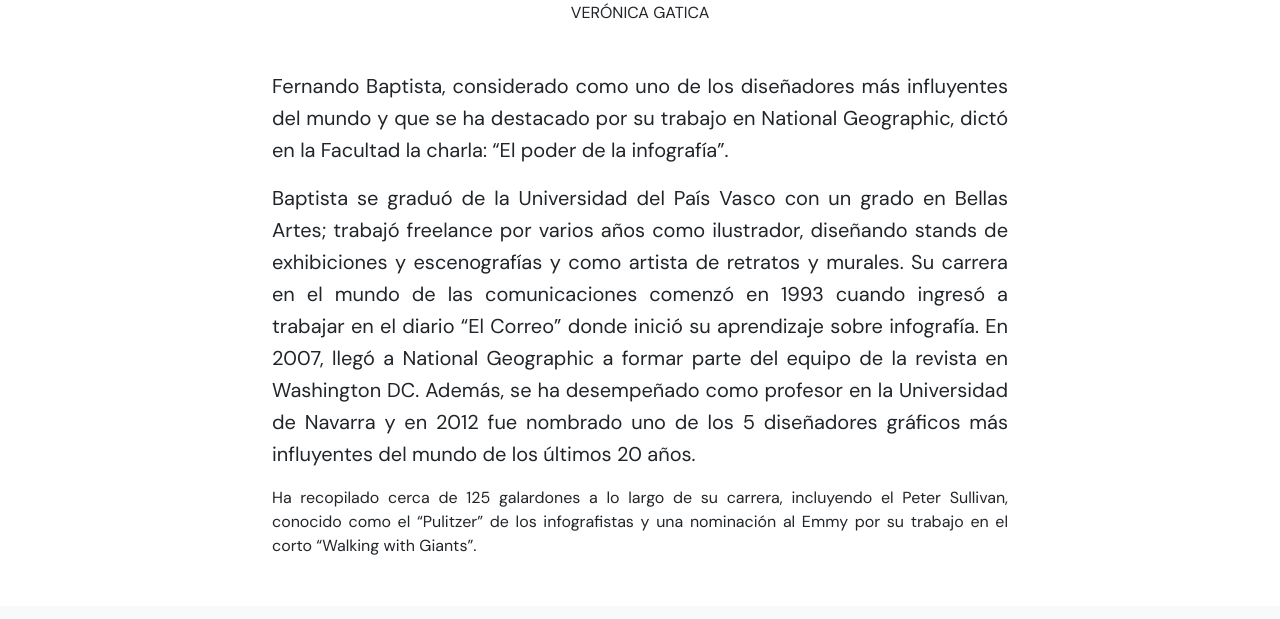
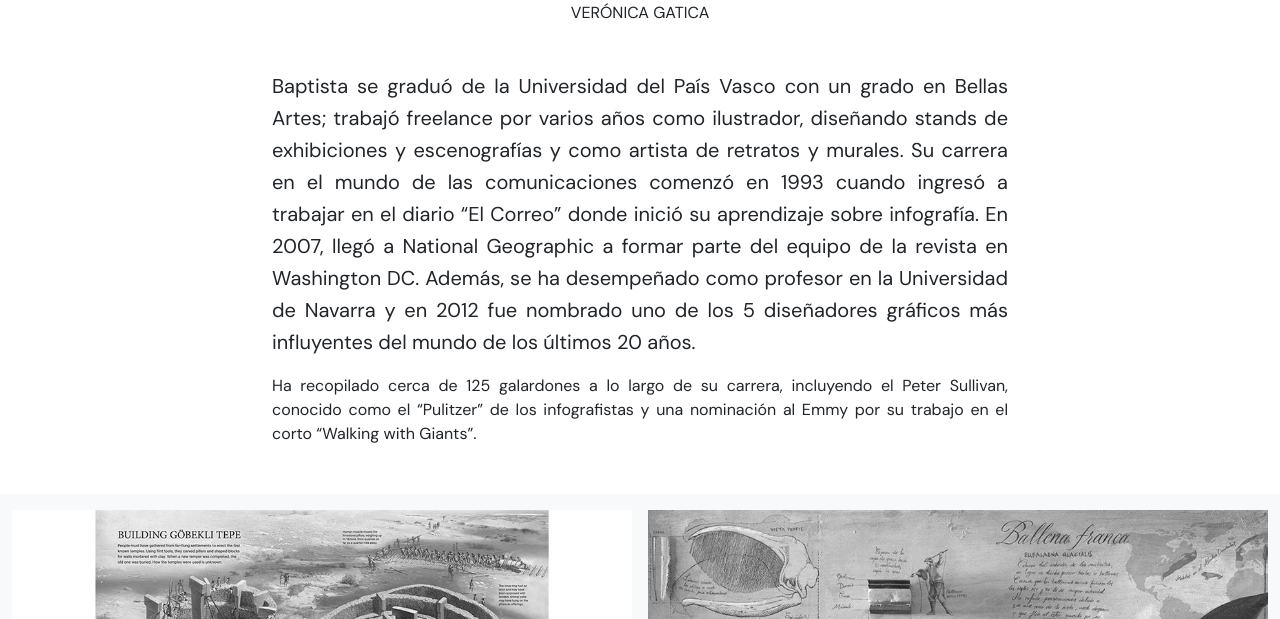
Before and after one commit to Verogatica/dno075-clase-2, a plain HTML site: page index.html in a window 1280 px wide. Shown: the part 157-776 px from the top of the page. Drawn offline with nearby package versions, Linux system fonts and the light colour scheme.

Commit message:
Add files via upload

```diff
--- a/index.html
+++ b/index.html
@@ -25,8 +25,6 @@
                     <h1 class="mb-3 mt-5 text-center">Fernando Baptista</h1>
 
                     <h2 class="fs-6 mb-5 text-center text-uppercase">Verónica Gatica</h2>
-
-                    <p class="lead">Fernando Baptista, considerado como uno de los diseñadores más influyentes del mundo y que se ha destacado por su trabajo en National Geographic, dictó en la Facultad la charla: “El poder de la infografía”.</p>
 
                     <p class="lead">Baptista se graduó de la Universidad del País Vasco con un grado en Bellas Artes; trabajó freelance por varios años como ilustrador, diseñando stands de exhibiciones y escenografías y como artista de retratos y murales. Su carrera en el mundo de las comunicaciones comenzó en 1993 cuando ingresó a trabajar en el diario “El Correo” donde inició su aprendizaje sobre infografía. En 2007, llegó a National Geographic a formar parte del equipo de la revista en Washington DC. Además, se ha desempeñado como profesor en la Universidad de Navarra y en 2012 fue nombrado uno de los 5 diseñadores gráficos más influyentes del mundo de los últimos 20 años.</p>
 
```
